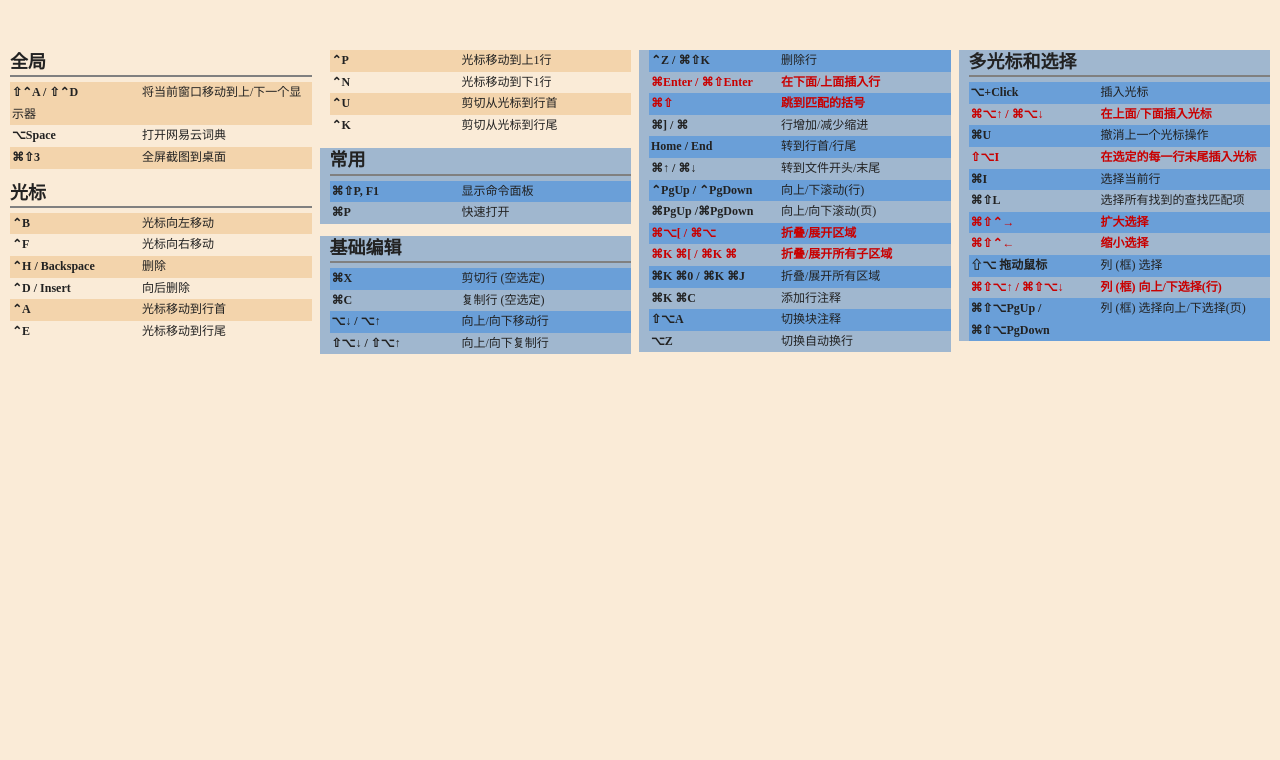
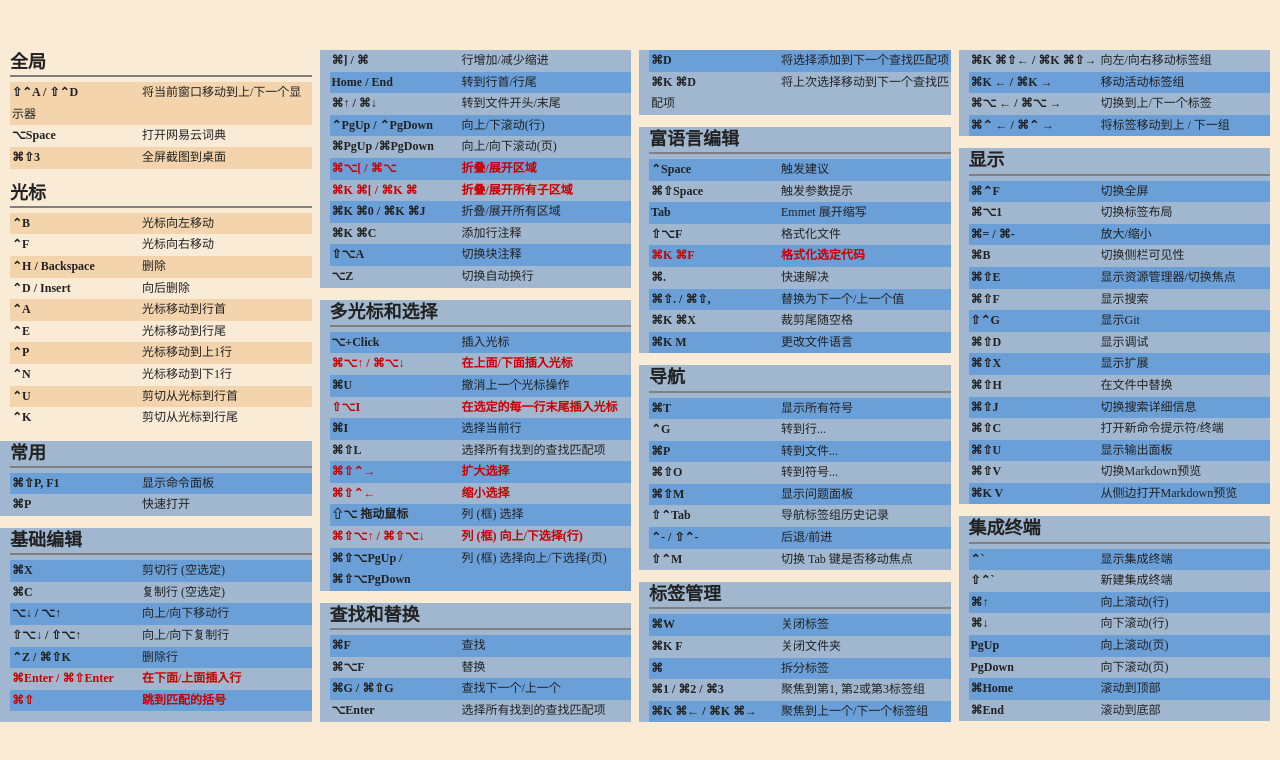
Before and after one commit to stariveer/short-cut-cheat-sheet, a website: page vscode/index.html in a window 1280 px wide. Drawn offline with Linux system fonts and the light colour scheme.

Commit message:
all orig keys

```diff
--- a/vscode/index.html
+++ b/vscode/index.html
@@ -53,6 +53,14 @@
     <script src="js/data/vscode/common.js"></script>
     <script src="js/data/vscode/basic.js"></script>
     <script src="js/data/vscode/multi.js"></script>
+    <script src="js/data/vscode/search.js"></script>
+    <script src="js/data/vscode/rich.js"></script>
+    <script src="js/data/vscode/nav.js"></script>
+    <script src="js/data/vscode/tab.js"></script>
+    <!-- <script src="js/data/vscode/file.js"></script> -->
+    <script src="js/data/vscode/display.js"></script>
+    <!-- <script src="js/data/vscode/debug.js"></script> -->
+    <script src="js/data/vscode/console.js"></script>
 
     <script src="js/main.js"></script>
 
--- /dev/null
+++ b/vscode/js/data/vscode/console.js
@@ -0,0 +1,60 @@
+window.data = window.data || { list: [] };
+
+var block = {
+  title: "集成终端",
+  group: "vscode",
+  items: [
+    {
+      name: "⌃`",
+      desc: "显示集成终端",
+      strong: false
+    },
+    {
+      name: "⇧⌃`",
+      desc: "新建集成终端",
+      strong: false
+    },
+    // {
+    //   name: "unassigned",
+    //   desc: "复制所选内容",
+    //   strong: false
+    // },
+    // {
+    //   name: "unassigned",
+    //   desc: "粘帖到活动终端中",
+    //   strong: false
+    // },
+    {
+      name: "⌘↑",
+      desc: "向上滚动(行)",
+      strong: false
+    },
+    {
+      name: "⌘↓",
+      desc: "向下滚动(行)",
+      strong: false
+    },
+    {
+      name: "PgUp",
+      desc: "向上滚动(页)",
+      strong: false
+    },
+    {
+      name: "PgDown",
+      desc: "向下滚动(页)",
+      strong: false
+    },
+    {
+      name: "⌘Home",
+      desc: "滚动到顶部",
+      strong: false
+    },
+    {
+      name: "⌘End",
+      desc: "滚动到底部",
+      strong: false
+    }
+  ]
+};
+
+window.data.list.push(block);
--- /dev/null
+++ b/vscode/js/data/vscode/display.js
@@ -0,0 +1,85 @@
+window.data = window.data || { list: [] };
+
+var block = {
+  title: "显示",
+  group: "vscode",
+  items: [
+    {
+      name: "⌘⌃F",
+      desc: "切换全屏",
+      strong: false
+    },
+    {
+      name: "⌘⌥1",
+      desc: "切换标签布局",
+      strong: false
+    },
+    {
+      name: "⌘= / ⌘-",
+      desc: "放大/缩小",
+      strong: false
+    },
+    {
+      name: "⌘B",
+      desc: "切换侧栏可见性",
+      strong: false
+    },
+    {
+      name: "⌘⇧E",
+      desc: "显示资源管理器/切换焦点",
+      strong: false
+    },
+    {
+      name: "⌘⇧F",
+      desc: "显示搜索",
+      strong: false
+    },
+    {
+      name: "⇧⌃G",
+      desc: "显示Git",
+      strong: false
+    },
+    {
+      name: "⌘⇧D",
+      desc: "显示调试",
+      strong: false
+    },
+    {
+      name: "⌘⇧X",
+      desc: "显示扩展",
+      strong: false
+    },
+    {
+      name: "⌘⇧H",
+      desc: "在文件中替换",
+      strong: false
+    },
+    {
+      name: "⌘⇧J",
+      desc: "切换搜索详细信息",
+      strong: false
+    },
+    {
+      name: "⌘⇧C",
+      desc: "打开新命令提示符/终端",
+      strong: false
+    },
+    {
+      name: "⌘⇧U",
+      desc: "显示输出面板",
+      strong: false
+    },
+    {
+      name: "⌘⇧V",
+      desc: "切换Markdown预览",
+      strong: false
+    },
+    {
+      name: "⌘K V",
+      desc: "从侧边打开Markdown预览",
+      strong: false
+    }
+  ]
+};
+
+window.data.list.push(block);
--- /dev/null
+++ b/vscode/js/data/vscode/nav.js
@@ -0,0 +1,55 @@
+window.data = window.data || { list: [] };
+
+var block = {
+  title: "导航",
+  group: "vscode",
+  items: [
+    {
+      name: "⌘T",
+      desc: "显示所有符号",
+      strong: false
+    },
+    {
+      name: "⌃G",
+      desc: "转到行...",
+      strong: false
+    },
+    {
+      name: "⌘P",
+      desc: "转到文件...",
+      strong: false
+    },
+    {
+      name: "⌘⇧O",
+      desc: "转到符号...",
+      strong: false
+    },
+    {
+      name: "⌘⇧M",
+      desc: "显示问题面板",
+      strong: false
+    },
+    // {
+    //   name: "F8 / ⇧F8",
+    //   desc: "转到下一个/上一个错误或警告",
+    //   strong: false
+    // },
+    {
+      name: "⇧⌃Tab",
+      desc: "导航标签组历史记录",
+      strong: false
+    },
+    {
+      name: "⌃- / ⇧⌃-",
+      desc: "后退/前进",
+      strong: false
+    },
+    {
+      name: "⇧⌃M",
+      desc: "切换 Tab 键是否移动焦点",
+      strong: false
+    }
+  ]
+};
+
+window.data.list.push(block);
--- /dev/null
+++ b/vscode/js/data/vscode/rich.js
@@ -0,0 +1,80 @@
+window.data = window.data || { list: [] };
+
+var block = {
+  title: "富语言编辑",
+  group: "vscode",
+  items: [
+    {
+      name: "⌃Space",
+      desc: "触发建议",
+      strong: false
+    },
+    {
+      name: "⌘⇧Space",
+      desc: "触发参数提示",
+      strong: false
+    },
+    {
+      name: "Tab",
+      desc: "Emmet 展开缩写",
+      strong: false
+    },
+    {
+      name: "⇧⌥F",
+      desc: "格式化文件",
+      strong: false
+    },
+    {
+      name: "⌘K ⌘F",
+      desc: "格式化选定代码",
+      strong: true
+    },
+    // {
+    //   name: "F12",
+    //   desc: "转到定义",
+    //   strong: false
+    // },
+    // {
+    //   name: "⌥F12",
+    //   desc: "Peek 定义",
+    //   strong: false
+    // },
+    // {
+    //   name: "⌘K F12",
+    //   desc: "打开定义到侧边",
+    //   strong: true
+    // },
+    {
+      name: "⌘.",
+      desc: "快速解决",
+      strong: false
+    },
+    // {
+    //   name: "⇧F12",
+    //   desc: "显示引用",
+    //   strong: true
+    // },
+    // {
+    //   name: "F2",
+    //   desc: "重命名符号",
+    //   strong: false
+    // },
+    {
+      name: "⌘⇧. / ⌘⇧,",
+      desc: "替换为下一个/上一个值",
+      strong: false
+    },
+    {
+      name: "⌘K ⌘X",
+      desc: "裁剪尾随空格",
+      strong: false
+    },
+    {
+      name: "⌘K M",
+      desc: "更改文件语言",
+      strong: false
+    }
+  ]
+};
+
+window.data.list.push(block);
--- /dev/null
+++ b/vscode/js/data/vscode/search.js
@@ -0,0 +1,40 @@
+window.data = window.data || { list: [] };
+
+var block = {
+  title: "查找和替换",
+  group: "vscode",
+  items: [
+    {
+      name: "⌘F",
+      desc: "查找",
+      strong: false
+    },
+    {
+      name: "⌘⌥F",
+      desc: "替换",
+      strong: false
+    },
+    {
+      name: "⌘G / ⌘⇧G",
+      desc: "查找下一个/上一个",
+      strong: false
+    },
+    {
+      name: "⌥Enter",
+      desc: "选择所有找到的查找匹配项",
+      strong: false
+    },
+    {
+      name: "⌘D",
+      desc: "将选择添加到下一个查找匹配项",
+      strong: false
+    },
+    {
+      name: "⌘K ⌘D",
+      desc: "将上次选择移动到下一个查找匹配项",
+      strong: false
+    }
+  ]
+};
+
+window.data.list.push(block);
--- /dev/null
+++ b/vscode/js/data/vscode/tab.js
@@ -0,0 +1,55 @@
+window.data = window.data || { list: [] };
+
+var block = {
+  title: "标签管理",
+  group: "vscode",
+  items: [
+    {
+      name: "⌘W",
+      desc: "关闭标签",
+      strong: false
+    },
+    {
+      name: "⌘K F",
+      desc: "关闭文件夹",
+      strong: false
+    },
+    {
+      name: "⌘",
+      desc: "拆分标签",
+      strong: false
+    },
+    {
+      name: "⌘1 / ⌘2 / ⌘3",
+      desc: "聚焦到第1, 第2或第3标签组",
+      strong: false
+    },
+    {
+      name: "⌘K ⌘← / ⌘K ⌘→",
+      desc: "聚焦到上一个/下一个标签组",
+      strong: false
+    },
+    {
+      name: "⌘K ⌘⇧← / ⌘K ⌘⇧→",
+      desc: "向左/向右移动标签组",
+      strong: false
+    },
+    {
+      name: "⌘K ← / ⌘K →",
+      desc: "移动活动标签组",
+      strong: false
+    },
+    {
+      name: "⌘⌥ ← / ⌘⌥ →",
+      desc: "切换到上/下一个标签",
+      strong: false
+    },
+    {
+      name: "⌘⌃ ← / ⌘⌃ →",
+      desc: "将标签移动到上 / 下一组",
+      strong: false
+    }
+  ]
+};
+
+window.data.list.push(block);
```
Also changed, not shown: vscode/index copy 2.html (deleted, +0 -55 lines), vscode/index_orig.html (renamed from vscode/index copy.html, +0 -2 lines), vscode/js/data/vscode/debug.js (added, +41 -0 lines), vscode/js/data/vscode/file.js (added, +75 -0 lines), vscode/tab copy.js (added, +55 -0 lines), vscode/tab.js (added, +55 -0 lines).
